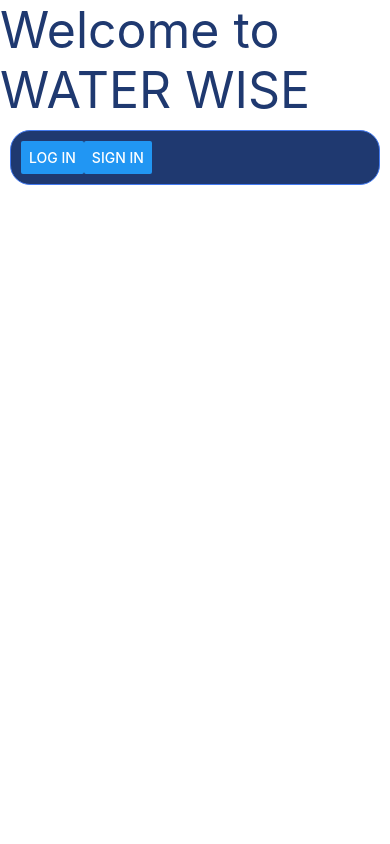
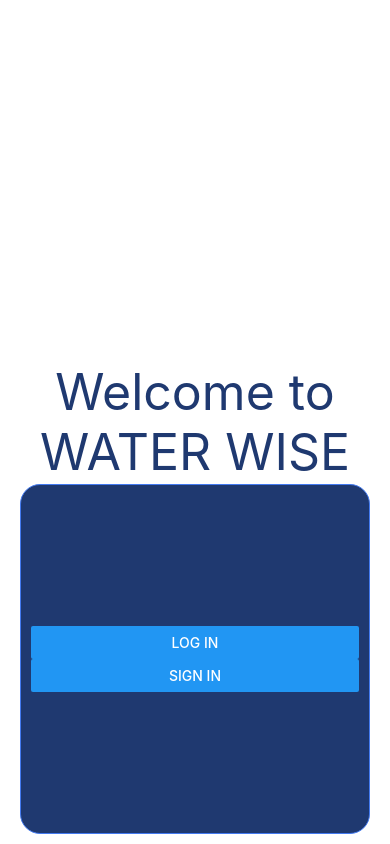
Before and after one commit to danielbirenbaum/WaterWise, a React Native app: screen / in a window 390 px wide. Built offline with nearby package versions, Linux system fonts and the light colour scheme.

Commit message:
Polimento do código de log in
Incompleto, mas acabamento se assemelhando lentamente ao figma

```diff
--- a/App.js
+++ b/App.js
@@ -2,14 +2,15 @@ import { StatusBar } from 'expo-status-bar';
 import { StyleSheet, Text, TextInput, View, Button } from 'react-native';
 
 export default function App() {
-  console.log('App executando');
+  console.log('App running');
 
   return (
+    //TODO: Criar um componente para o Login, não deixar no APP.js
     <View style={styles.container}>
       <Text style={styles.titleText}>Welcome to WATER WISE</Text>
 
       <View style={styles.input}>
-        <Button style={styles.buttonInput} title='Log in'></Button>
+        <Button style={styles.buttonInput} title='Log in' ></Button>
         <Button style={styles.buttonInput} title='Sign in'></Button>
       </View>
 
@@ -25,17 +26,23 @@ const styles = StyleSheet.create({
     backgroundColor: '#fff',
     alignItems: 'center',
     justifyContent: 'center',
-    display: 'inline',
   },
 
   input: {
+    flex: 1,
     borderWidth: 1,
     borderColor: '#437AF0',
     backgroundColor: '#1F3970',
     padding: 10,
     margin: 10,
     borderRadius: 20,
-    flexDirection : 'row',
+    flexDirection : 'column',
+    position: 'absolute',
+    bottom: 0,
+    width: 350,
+    height: 350,
+    alignContent: 'center',
+    justifyContent: 'center',
   },
 
   titleText: {
@@ -44,16 +51,8 @@ const styles = StyleSheet.create({
     color: '#1F3970',
   },
 
-  textInput: {
-    borderWidth: 1,
-    borderColor: '#437AF0',
-    padding: 10,
-    margin: 10,
-    borderRadius: 20,
-
-  },
-
   buttonInput: {
+    flex: 1,
     borderWidth: 1,
     borderColor: '#437AF0',
     padding: 10,
```
